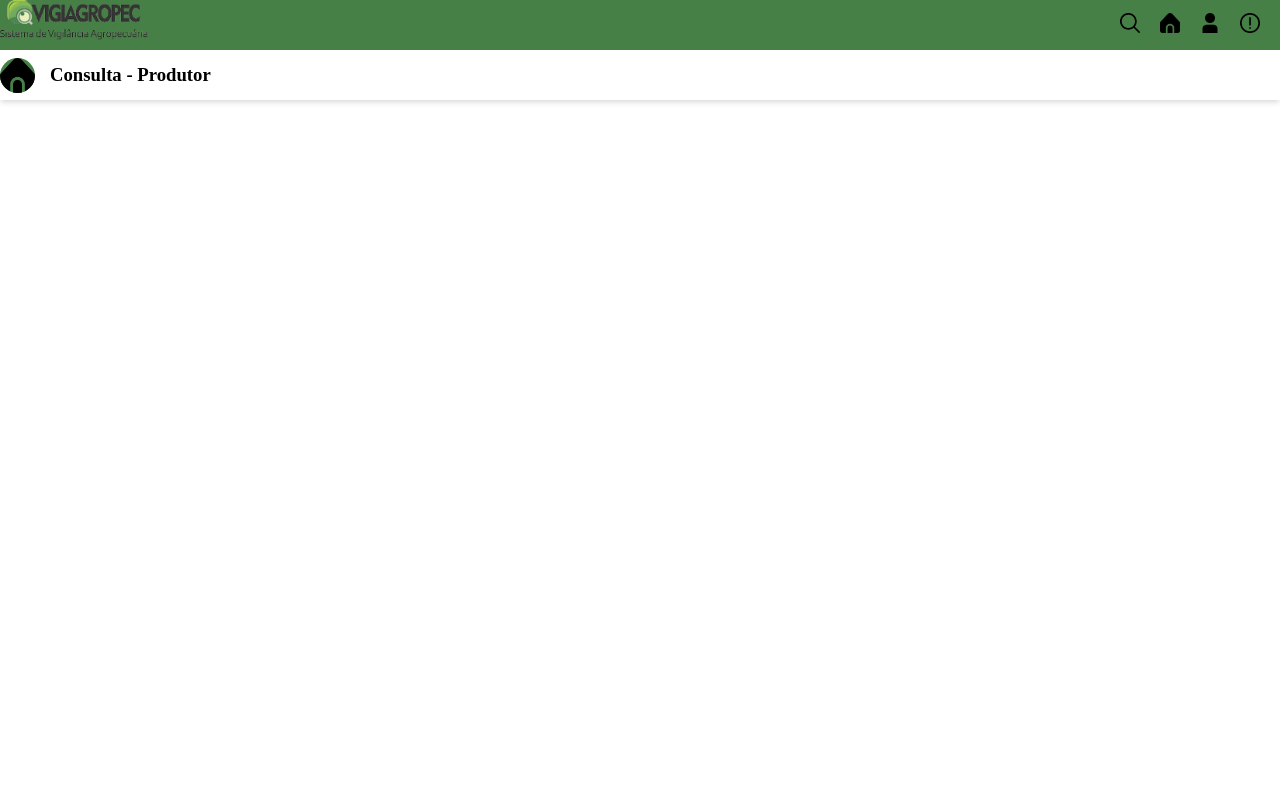
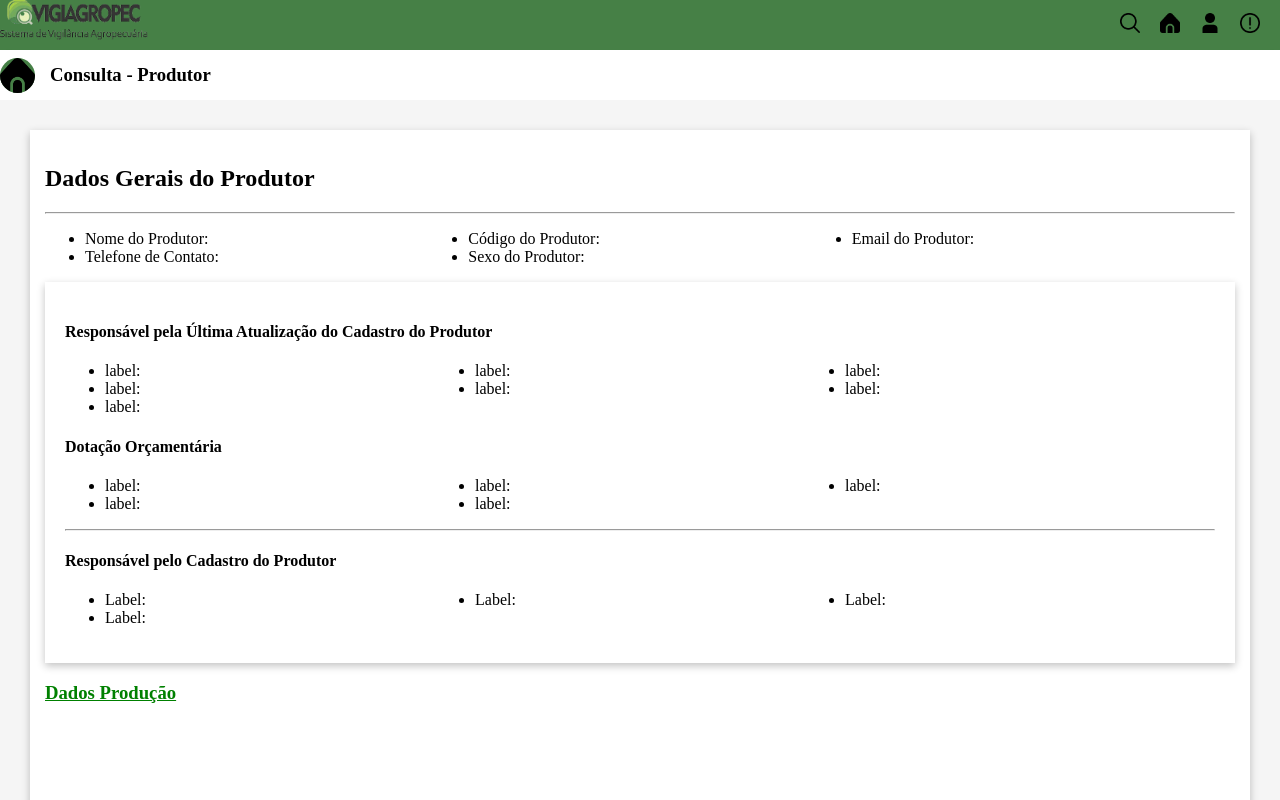
Before and after one commit to gustavofragadeveloper/Html-Css, a plain HTML site: page Vigiagropec/html/consulta-produtor.html in a window 1280 px wide. Shown: the top 800 px of the page. Drawn offline with Linux system fonts and the light colour scheme.

Commit message:
novas inclusões tela de consulta do produtor

```diff
--- a/Vigiagropec/css/consulta-produtor.css
+++ b/Vigiagropec/css/consulta-produtor.css
@@ -2,7 +2,7 @@
 body{
     padding: 0%;
     margin: 0%;
-
+    overflow: auto;
 }
 
 header{
@@ -47,7 +47,39 @@ nav{
 
 }
 .campos-detalhes{
-    background-color: rgb(0, 0, 0);
-    height: max-content;
-    width: max-content;
+    background-color:white;
+    width: 1300px;
+    height: 100vh;
+    margin: 30px;
+    box-shadow: rgba(0, 0, 0, 0.24) 0px 3px 8px;
+    padding: 15px;
+
+
 }
+.fundo{
+    background-color:whitesmoke;
+    height: 100vh;
+    display: flex;
+    justify-content: center;
+}
+
+.dados-gerais ul{
+    display: grid;
+    grid-template-columns: repeat(3,1fr);
+}
+.dotacao{
+    width: 1000;
+    height:fit-content ;
+    padding: 20px;
+    box-shadow: rgba(0, 0, 0, 0.24) 0px 3px 8px;
+
+}
+.dotacao ul{
+    display: grid;
+    grid-template-columns: repeat(3,1fr);
+}
+.pdp a{
+    color: green;
+    text-decoration:underline ;
+
+}
--- a/Vigiagropec/html/consulta-produtor.html
+++ b/Vigiagropec/html/consulta-produtor.html
@@ -8,6 +8,7 @@
 </head>
 <body>
     <Section>
+
         <header>
             <img src="../imagens/logo-vigia-removebg-preview (1).png" alt="" class="logo">
             <nav>
@@ -17,16 +18,59 @@
                 <a href="#"><img src="../imagens/info.png" alt=""  class="img-nav"></a>
             </nav>
         </header>
+
         <section class="titulo-page">
             <img src="../imagens/home.png" alt="" class="img-titulo">
             <h1>Consulta - Produtor</h1>
         </section>
+
         <section class="fundo">
             <div class="campos-detalhes">
+                <h2>Dados Gerais do Produtor</h2>
+                <hr>
+                <div class="dados-gerais">
+                    <ul>
+                        <li>Nome do Produtor:</li>
+                        <li>Código do Produtor:</li>
+                        <li>Email do Produtor:</li>
+                        <li>Telefone de Contato:</li>
+                        <li>Sexo do Produtor:</li>
+                    </ul>
 
+                </div>
+                <div class="dotacao">
+                    <h4>Responsável pela Última Atualização do Cadastro do Produtor</h4>
+                    <ul>
+                        <li>label:</li>
+                        <li>label:</li>
+                        <li>label:</li>
+                        <li>label:</li>
+                        <li>label:</li>
+                        <li>label:</li>
+                        <li>label:</li>
+                    </ul>
+                    <h4>Dotação Orçamentária</h4>
+                    <ul>
+                        <li>label:</li>
+                        <li>label:</li>
+                        <li>label:</li>
+                        <li>label:</li>
+                        <li>label:</li>
+                    </ul>
+                    <hr>
+                    <h4>Responsável pelo Cadastro do Produtor</h4>
+                    <ul>
+                        <li>Label:</li>
+                        <li>Label:</li>
+                        <li>Label:</li>
+                        <li>Label:</li>
+                    </ul>
 
+                </div>
+                <div class="pdp">
+                    <a href=""><h3>Dados Produção</h3></a>
+                </div>
             </div>
-
         </section>
     </Section>
 </body>
```
